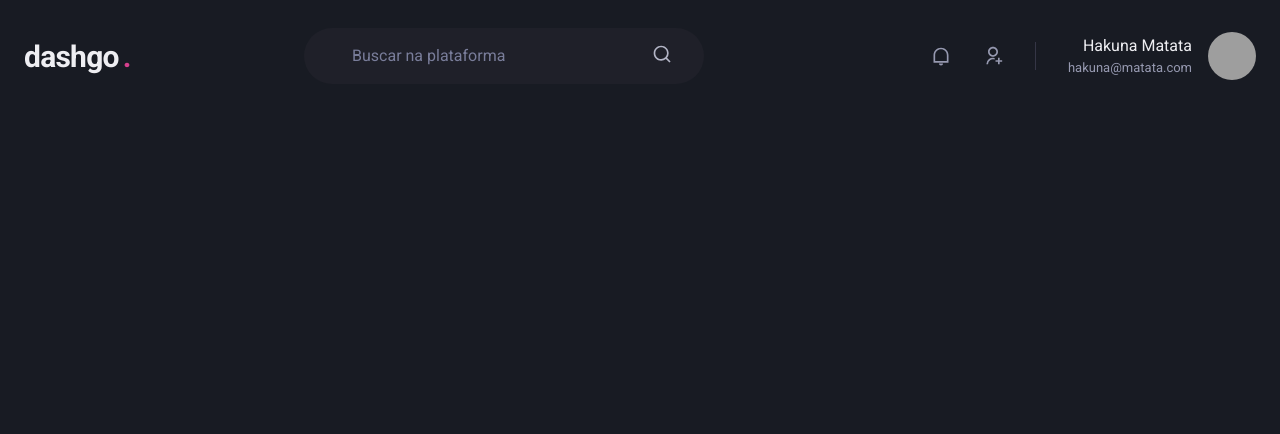
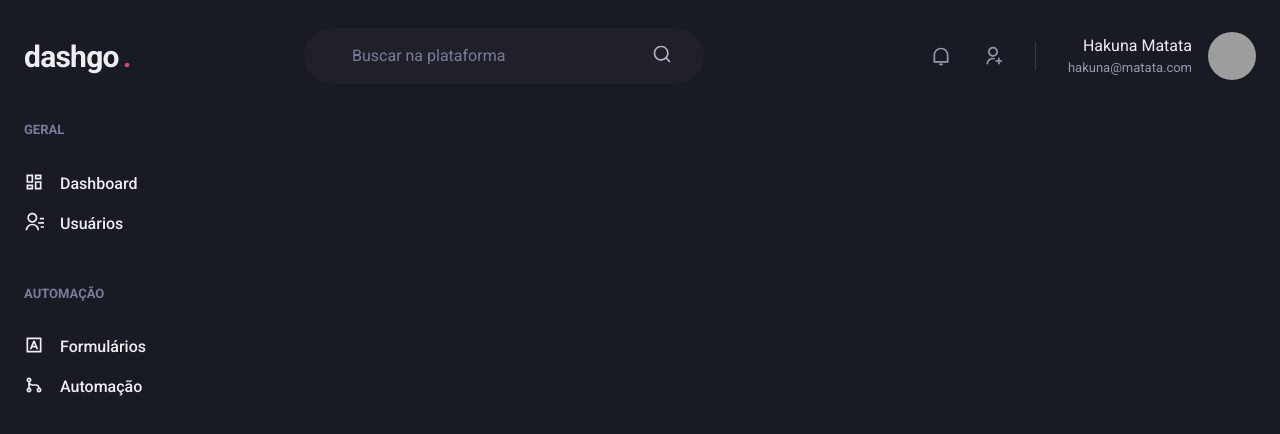
Before and after one commit to wwchacalww/rocket_dashboard, a Next.js app: page /dashboard in a window 1280 px wide. Shown: the top 434 px of the page. Built offline with nearby package versions, Linux system fonts and the light colour scheme; grey boxes are pictures that could not be loaded.

Commit message:
Componente Sidebar criado

```diff
--- /dev/null
+++ b/src/components/Sidebar.tsx
@@ -0,0 +1,55 @@
+import { Box, Icon, Link, Stack, Text } from "@chakra-ui/react";
+import {
+  RiContactsLine,
+  RiDashboardLine,
+  RiGitMergeLine,
+  RiInputMethodLine,
+} from "react-icons/ri";
+
+export default function Sidebar() {
+  return (
+    <Box as="aside" w="64" mr="8">
+      <Stack spacing={12} align="flex-start">
+        <Box>
+          <Text fontWeight="bold" color="gray.400" fontSize="small">
+            GERAL
+          </Text>
+          <Stack spacing={4} mt="8" align={"stretch"}>
+            <Link display={"flex"} alignContent="stretch">
+              <Icon as={RiDashboardLine} fontSize="20" />
+              <Text ml="4" fontWeight="medium">
+                Dashboard
+              </Text>
+            </Link>
+            <Link display={"flex"} alignContent="stretch">
+              <Icon as={RiContactsLine} fontSize="20" />
+              <Text ml="4" fontWeight="medium">
+                Usuários
+              </Text>
+            </Link>
+          </Stack>
+        </Box>
+
+        <Box>
+          <Text fontWeight="bold" color="gray.400" fontSize="small">
+            AUTOMAÇÃO
+          </Text>
+          <Stack spacing={4} mt="8" align={"stretch"}>
+            <Link display={"flex"} alignContent="stretch">
+              <Icon as={RiInputMethodLine} fontSize="20" />
+              <Text ml="4" fontWeight="medium">
+                Formulários
+              </Text>
+            </Link>
+            <Link display={"flex"} alignContent="stretch">
+              <Icon as={RiGitMergeLine} fontSize="20" />
+              <Text ml="4" fontWeight="medium">
+                Automação
+              </Text>
+            </Link>
+          </Stack>
+        </Box>
+      </Stack>
+    </Box>
+  );
+}
--- a/src/pages/dashboard.tsx
+++ b/src/pages/dashboard.tsx
@@ -1,9 +1,15 @@
+import { Flex } from "@chakra-ui/react";
 import { Header } from "../components/Header";
+import Sidebar from "../components/Sidebar";
 
 export default function Dashboard() {
   return (
-    <div>
+    <Flex direction="column" h="100vh">
       <Header />
-    </div>
+
+      <Flex w="100%" my="6" maxWidth={1480} mx="auto" px="6">
+        <Sidebar />
+      </Flex>
+    </Flex>
   );
 }
```
Also changed, not shown: 1 other file (tests, documents, lock files or other folders).
